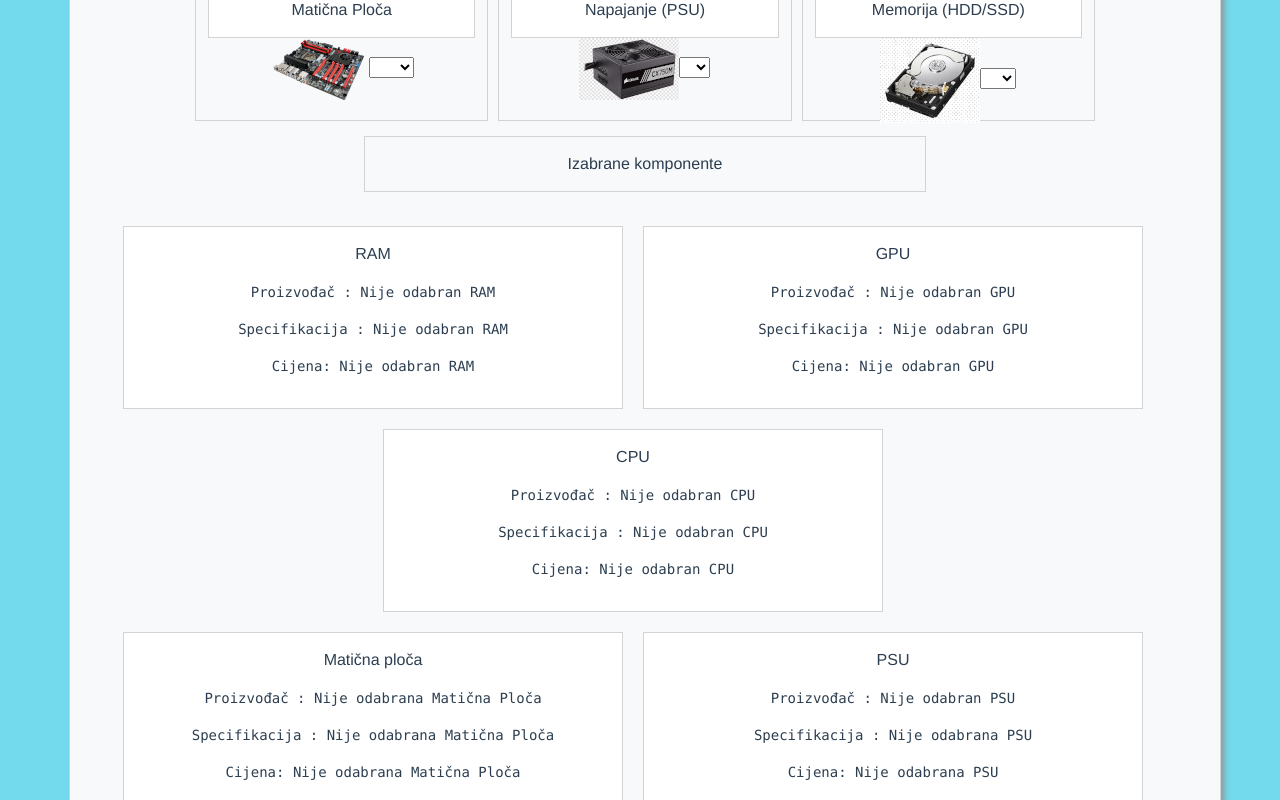
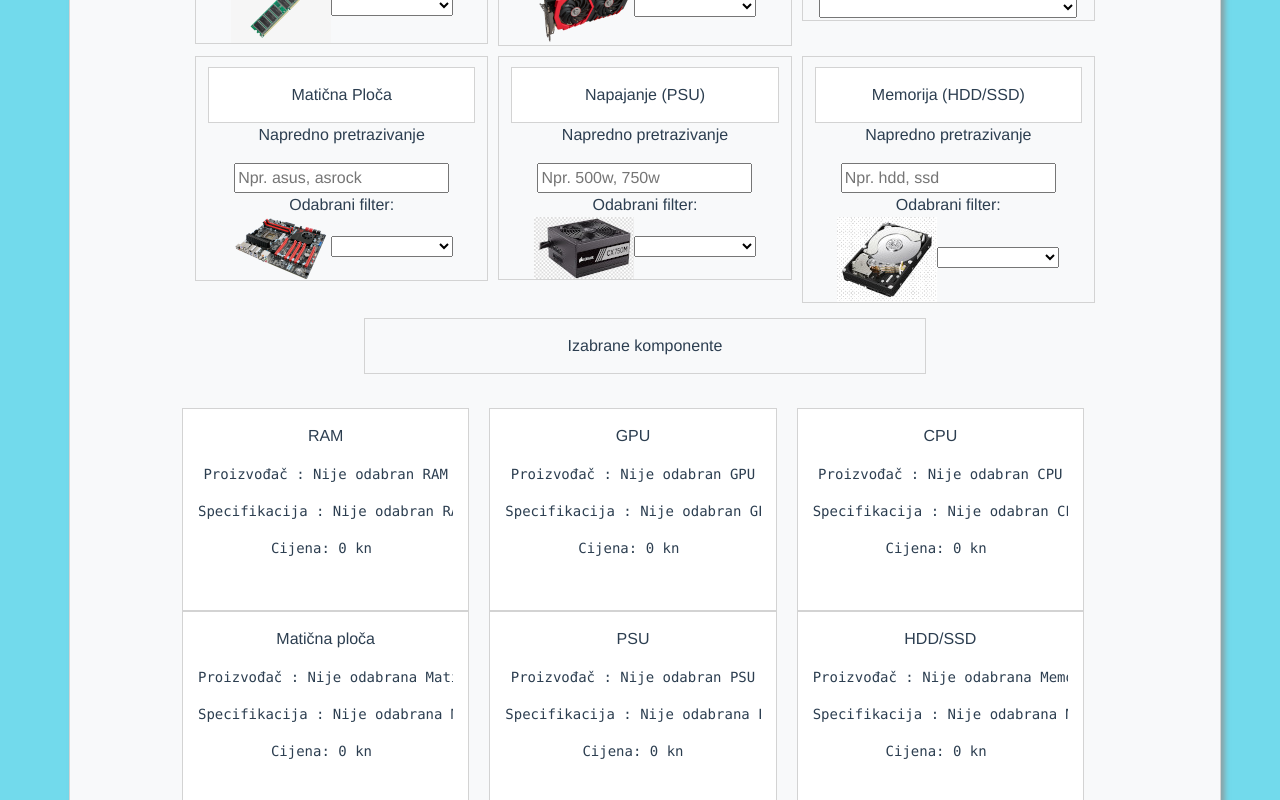
Before and after one commit to Kristijan-Kekic/PI-Smart-pc-phone, a Vue app: page /Home/Slaganje-PC in a window 1280 px wide. Shown: the part 520-1320 px from the top of the page. Built offline with nearby package versions, Linux system fonts and the light colour scheme.

Commit message:
Slaganje dodan searchtext, mali rework viewa

```diff
--- a/src/components/Navbar.vue
+++ b/src/components/Navbar.vue
@@ -3,7 +3,7 @@
     <nav class="navbar navbar-expand-lg navbar-light bg-light">
         <div class="col-1"></div>
         <div class="col-1">
-          <router-link class="rl" to="/Košarica"><img src="../assets/ikone/cart.svg" width="20" height="20" style="margin-bottom:5px;"> Lista želja
+          <router-link class="rl" to="/Wishlist"><img src="../assets/ikone/cart.svg" width="20" height="20" style="margin-bottom:5px;"> Lista želja
           </router-link>
         </div>
         <div class="col-1"></div>
--- a/src/router/index.js
+++ b/src/router/index.js
@@ -16,9 +16,9 @@ const routes = [
     component: () => import(/* webpackChunkName: "about" */ '../views/Pregled-PC.vue')
   },
   {
-    path: '/Kosarica',
-    name: 'Kosarica',
-    component: () => import(/* webpackChunkName: "about" */ '../views/Kosarica.vue')
+    path: '/Wishlist',
+    name: 'Wishlist',
+    component: () => import(/* webpackChunkName: "about" */ '../views/Wishlist.vue')
   },
     {
     path: '/Home/Slaganje-PC',
--- a/src/views/Slaganje-PC.vue
+++ b/src/views/Slaganje-PC.vue
@@ -34,11 +34,17 @@
             <div class="col-lg-3">
 
               <div class="box1">Radna memorija (RAM)</div>
+              <p>Napredno pretrazivanje</p>
+              <form id="filterRAM" class="col">
+                <input v-model="store.RAMFilter" class="form-control-mr-sm-2" type="search" placeholder="Npr. 2gb, 4gb"/>
+              </form>
+                <span>Odabrani filter: {{ store.RAMFilter }}</span>
+              <br>
 
               <img src="../assets/images/ram.png">
 
               <select v-model="productRAM.selectedRAM">
-                <option v-bind:value="{id: RAM.id, naziv: RAM.naziv, radmemorija: RAM.radmemorija, cijena: RAM.cijena}" v-for="RAM in RAMs" :key=RAM.id>
+                <option v-bind:value="{id: RAM.id, naziv: RAM.naziv, radmemorija: RAM.radmemorija, cijena: RAM.cijena}" v-for="RAM in filterram" :key=RAM.id>
                   {{RAM.radmemorija}}</option>
               </select>
 
@@ -51,11 +57,17 @@
              <div class="col-lg-3">
                <div class="box1">Grafički procesor (GPU)</div>
 
+               <p>Napredno pretrazivanje</p>
+              <form id="filterGPU" class="col">
+                <input v-model="store.GPUFilter" class="form-control-mr-sm-2" type="search" placeholder="Npr. amd, nvidia"/>
+              </form>
+                <span>Odabrani filter: {{ store.GPUFilter }}</span>
+                <br>
 
                 <img src="../assets/images/gpu.png">
 
                 <select v-model="productGPU.selectedGPU">
-                <option v-bind:value="{id: GPU.id, naziv: GPU.naziv, graprocesor: GPU.graprocesor, cijena: GPU.cijena}" v-for="GPU in GPUs" :key=GPU.id>
+                <option v-bind:value="{id: GPU.id, naziv: GPU.naziv, graprocesor: GPU.graprocesor, cijena: GPU.cijena}" v-for="GPU in filtergpu" :key=GPU.id>
                   {{GPU.graprocesor}}</option>
               </select>
 
@@ -68,13 +80,19 @@
              <div class="col-lg-3">
                <div class="box1">Procesor (CPU)</div>
 
+               <p>Napredno pretrazivanje</p>
+              <form id="filterCPU" class="col">
+                <input v-model="store.CPUFilter" class="form-control-mr-sm-2" type="search" placeholder="Npr. intel, amd"/>
+                </form>
+                <span>Odabrani filter: {{ store.CPUFilter }}</span>
+                <br>
 
               <!-- <img src="../assets/images/cpu.png"> -->
 
          <br>
 
               <select v-model="productCPU.selectedCPU">
-                <option v-bind:value="{id: cpu.id, naziv: cpu.naziv, procesor: cpu.procesor, cijena: cpu.cijena}" v-for="cpu in CPUs" :key=cpu.id>
+                <option v-bind:value="{id: cpu.id, naziv: cpu.naziv, procesor: cpu.procesor, cijena: cpu.cijena}" v-for="cpu in filtercpu" :key=cpu.id>
                   {{cpu.procesor}}</option>
               </select>
 
@@ -89,12 +107,17 @@
              <div class="col-lg-3">
                 <div class="box1">Matična Ploča</div>
 
-
+                <p>Napredno pretrazivanje</p>
+                <form id="filterMP" class="col">
+                <input v-model="store.MPFilter" class="form-control-mr-sm-2" type="search" placeholder="Npr. asus, asrock"/>
+                </form>
+                <span>Odabrani filter: {{ store.MPFilter }}</span>
+                <br>
 
                 <img src="../assets/images/maticna.png">
 
                 <select v-model="productMaticna.selectedMaticna">
-                <option v-bind:value="{id: maticna.id, naziv: maticna.naziv, mploca: maticna.mploca, cijena: maticna.cijena}" v-for="maticna in maticnas" :key=maticna.id>
+                <option v-bind:value="{id: maticna.id, naziv: maticna.naziv, mploca: maticna.mploca, cijena: maticna.cijena}" v-for="maticna in filtermp" :key=maticna.id>
                   {{maticna.mploca}}</option>
               </select>
 
@@ -106,12 +129,16 @@
 
              <div class="col-lg-3">
                 <div class="box1">Napajanje (PSU)</div>
-
-
+                <p>Napredno pretrazivanje</p>
+                <form id="filterPSU" class="col">
+                <input v-model="store.PSUFilter" class="form-control-mr-sm-2" type="search" placeholder="Npr. 500w, 750w"/>
+                </form>
+                <span>Odabrani filter: {{ store.PSUFilter }}</span>
+                <br>
                <img src="../assets/images/psu.jpg">
 
                <select v-model="productPSU.selectedPSU">
-                <option v-bind:value="{id: PSU.id, naziv: PSU.naziv, nap: PSU.nap, cijena: PSU.cijena}" v-for="PSU in PSUs" :key=PSU.id>
+                <option v-bind:value="{id: PSU.id, naziv: PSU.naziv, nap: PSU.nap, cijena: PSU.cijena}" v-for="PSU in filterpsu" :key=PSU.id>
                   {{PSU.nap}}</option>
               </select>
                 </div>
@@ -120,12 +147,18 @@
              <div class="col-lg-3">
                 <div class="box1">Memorija (HDD/SSD)</div>
 
-
+                <p>Napredno pretrazivanje</p>
+                <form id="filterHD" class="col">
+                <input v-model="store.HDFilter" class="form-control-mr-sm-2" type="search" placeholder="Npr. hdd, ssd"/>
+                </form>
+                <span>Odabrani filter: {{ store.HDFilter }}</span>
+                <br>
                 <img src="../assets/images/hdd-sdd.jpg">
                 <select v-model="productMemorija.selectedMemorija">
-                <option v-bind:value="{id: memorija.id, naziv: memorija.naziv, mem: memorija.mem, cijena: memorija.cijena}" v-for="memorija in memorijas" :key=memorija.id>
+                <option v-bind:value="{id: memorija.id, naziv: memorija.naziv, mem: memorija.mem, cijena: memorija.cijena}" v-for="memorija in filterhd" :key=memorija.id>
                   {{memorija.mem}}</option>
               </select>
+                <br>
             </div>
 
 
@@ -150,19 +183,19 @@
            <p>RAM</p>
           <pre>Proizvođač : {{productRAM.selectedRAM.naziv}}</pre>
             <pre>Specifikacija : {{productRAM.selectedRAM.radmemorija}}</pre>
-            <pre>Cijena: {{productRAM.selectedRAM.cijena}}</pre>
+            <pre>Cijena: {{productRAM.selectedRAM.cijena}} kn </pre>
           </div>
 
            <div class="box3"><p>GPU</p>
             <pre>Proizvođač : {{productGPU.selectedGPU.naziv}}</pre>
             <pre>Specifikacija : {{productGPU.selectedGPU.graprocesor}}</pre>
-            <pre>Cijena: {{productGPU.selectedGPU.cijena}}</pre>
+            <pre>Cijena: {{productGPU.selectedGPU.cijena }} kn </pre>
             </div>
 
            <div class="box3"><p>CPU</p>
             <pre>Proizvođač : {{productCPU.selectedCPU.naziv}}</pre>
             <pre>Specifikacija : {{productCPU.selectedCPU.procesor}}</pre>
-            <pre>Cijena: {{productCPU.selectedCPU.cijena}}</pre>
+            <pre>Cijena: {{productCPU.selectedCPU.cijena}} kn </pre>
            </div>
           </div>
 
@@ -171,17 +204,17 @@
           <div class="box3"><p>Matična ploča</p>
             <pre>Proizvođač : {{productMaticna.selectedMaticna.naziv}}</pre>
             <pre>Specifikacija : {{productMaticna.selectedMaticna.mploca}}</pre>
-            <pre>Cijena: {{productMaticna.selectedMaticna.cijena}}</pre>
+            <pre>Cijena: {{productMaticna.selectedMaticna.cijena}} kn </pre>
            </div>
            <div class="box3"><p>PSU</p>
             <pre>Proizvođač : {{productPSU.selectedPSU.naziv}}</pre>
             <pre>Specifikacija : {{productPSU.selectedPSU.nap}}</pre>
-            <pre>Cijena: {{productPSU.selectedPSU.cijena}}</pre>
+            <pre>Cijena: {{productPSU.selectedPSU.cijena}} kn</pre>
           </div>
            <div class="box3"><p>HDD/SSD</p>
             <pre>Proizvođač : {{productMemorija.selectedMemorija.naziv}}</pre>
             <pre>Specifikacija : {{productMemorija.selectedMemorija.mem}}</pre>
-            <pre>Cijena: {{productMemorija.selectedMemorija.cijena}}</pre>
+            <pre>Cijena: {{productMemorija.selectedMemorija.cijena}} kn </pre>
               </div>
 
             </div>
@@ -211,22 +244,25 @@
 
   data() {
     return {
+    store,
+
     productRAM: {
       selectedRAM: {
         id: 1,
         naziv: 'Nije odabran RAM',
         radmemorija: 'Nije odabran RAM',
-        cijena: 'Nije odabran RAM'
+        cijena: '0'
 
       }
     },
 
     RAMs: [
-      {id: 1, naziv:'r' , radmemorija:'r', cijena: 0 + ' Kn'},
-      {id: 2, naziv:'r' , radmemorija:'r', cijena: 0 + ' Kn'},
-      {id: 3, naziv:'r' , radmemorija:'r', cijena: 0 + ' Kn'},
-      {id: 4, naziv:'r' , radmemorija:'r', cijena: 0 + ' Kn'},
-      {id: 5, naziv:'r' , radmemorija:'r', cijena: 0 + ' Kn'},
+      {id: 0, naziv:'Nije odabrano' , radmemorija:'Nije odabrano', cijena: 0},
+      {id: 1, naziv:'aaaa' , radmemorija:'r', cijena: 0 },
+      {id: 2, naziv:'bbbb' , radmemorija:'r', cijena: 0 },
+      {id: 3, naziv:'cccc' , radmemorija:'r', cijena: 0 },
+      {id: 4, naziv:'aaab' , radmemorija:'r', cijena: 0 },
+      {id: 5, naziv:'ccdd' , radmemorija:'r', cijena: 0 },
 
     ],
 
@@ -235,17 +271,18 @@ productGPU: {
         id: 1,
         naziv: 'Nije odabran GPU',
         graprocesor: 'Nije odabran GPU',
-        cijena: 'Nije odabran GPU'
+        cijena: '0'
 
       }
     },
 
     GPUs: [
-      {id: 1, naziv:'g' , graprocesor:'g', cijena: 0 + ' Kn'},
-      {id: 2, naziv:'g' , graprocesor:'g', cijena: 0 + ' Kn'},
-      {id: 3, naziv:'g' , graprocesor:'g', cijena: 0 + ' Kn'},
-      {id: 4, naziv:'g' , graprocesor:'g', cijena: 0 + ' Kn'},
-      {id: 5, naziv:'g' , graprocesor:'g', cijena: 0 + ' Kn'},
+      {id: 0, naziv:'Nije odabrano' , graprocesor:'Nije odabrano', cijena: 0},
+      {id: 1, naziv:'g' , graprocesor:'g', cijena: 0 },
+      {id: 2, naziv:'g' , graprocesor:'g', cijena: 0 },
+      {id: 3, naziv:'g' , graprocesor:'g', cijena: 0 },
+      {id: 4, naziv:'g' , graprocesor:'g', cijena: 0 },
+      {id: 5, naziv:'g' , graprocesor:'g', cijena: 0 },
 
     ],
 
@@ -254,17 +291,18 @@ productGPU: {
         id: 1,
         naziv: 'Nije odabran CPU',
         procesor: 'Nije odabran CPU',
-        cijena: 'Nije odabran CPU'
+        cijena: '0'
 
       }
     },
 
     CPUs: [
-      {id: 1, naziv:'AMD' , procesor:'ryzen 5 3600 3.6ghz 17866 65w', cijena: 1500 + ' Kn'},
-      {id: 2, naziv:'AMD' , procesor:'ryzen 5 5600x 22180 65w', cijena: 2600 + ' Kn'},
-      {id: 3, naziv:'AMD' , procesor:'ryzen 7 3700x 3.6ghz 22798 65w', cijena: 2087 + ' Kn'},
-      {id: 4, naziv:'Intel' , procesor:'i9-10900x 3.7ghz 22849 165w', cijena: 4583 + ' Kn'},
-      {id: 5, naziv:'Intel' , procesor:'i3-10320 3.8ghz 10123 65w', cijena: 1378 + ' Kn'},
+      {id: 0, naziv:'Nije odabrano' , procesor:'Nije odabrano', cijena: 0},
+      {id: 1, naziv:'AMD' , procesor:'ryzen 5 3600 3.6ghz 17866 65w', cijena: 1500},
+      {id: 2, naziv:'AMD' , procesor:'ryzen 5 5600x 22180 65w', cijena: 2600},
+      {id: 3, naziv:'AMD' , procesor:'ryzen 7 3700x 3.6ghz 22798 65w', cijena: 2087},
+      {id: 4, naziv:'Intel' , procesor:'i9-10900x 3.7ghz 22849 165w', cijena: 4583},
+      {id: 5, naziv:'Intel' , procesor:'i3-10320 3.8ghz 10123 65w', cijena: 1378},
 
     ],
 
@@ -274,17 +312,18 @@ productGPU: {
         id: 1,
         naziv: 'Nije odabrana Matična Ploča',
         mploca: 'Nije odabrana Matična Ploča',
-        cijena: 'Nije odabrana Matična Ploča'
+        cijena: '0'
 
       }
     },
 
     maticnas: [
-      {id: 1, naziv:'mp' , mploca:'mp', cijena: 0 + ' Kn'},
-      {id: 2, naziv:'mp' , mploca:'mp', cijena: 0 + ' Kn'},
-      {id: 3, naziv:'mp' , mploca:'mp', cijena: 0 + ' Kn'},
-      {id: 4, naziv:'mp' , mploca:'mp', cijena: 0 + ' Kn'},
-      {id: 5, naziv:'mp' , mploca:'mp', cijena: 0 + ' Kn'},
+      {id: 0, naziv:'Nije odabrano', mploca:'Nije odabrano', cijena: 0},
+      {id: 1, naziv:'mp' , mploca:'mp', cijena: 0 },
+      {id: 2, naziv:'mp' , mploca:'mp', cijena: 0 },
+      {id: 3, naziv:'mp' , mploca:'mp', cijena: 0 },
+      {id: 4, naziv:'mp' , mploca:'mp', cijena: 0 },
+      {id: 5, naziv:'mp' , mploca:'mp', cijena: 0 },
 
     ],
 
@@ -293,17 +332,18 @@ productGPU: {
         id: 1,
         naziv: 'Nije odabran PSU',
         nap: 'Nije odabrana PSU',
-        cijena: 'Nije odabrana PSU'
+        cijena: '0'
 
       }
     },
 
     PSUs: [
-      {id: 1, naziv:'p' , nap:'p', cijena: 0 + ' Kn'},
-      {id: 2, naziv:'p' , nap:'p', cijena: 0 + ' Kn'},
-      {id: 3, naziv:'p' , nap:'p', cijena: 0 + ' Kn'},
-      {id: 4, naziv:'p' , nap:'p', cijena: 0 + ' Kn'},
-      {id: 5, naziv:'p' , nap:'p', cijena: 0 + ' Kn'},
+      {id: 0, naziv:'Nije odabrano' , nap:'Nije odabrano', cijena: 0},
+      {id: 1, naziv:'p' , nap:'p', cijena: 0 },
+      {id: 2, naziv:'p' , nap:'p', cijena: 0 },
+      {id: 3, naziv:'p' , nap:'p', cijena: 0 },
+      {id: 4, naziv:'p' , nap:'p', cijena: 0 },
+      {id: 5, naziv:'p' , nap:'p', cijena: 0 },
 
     ],
 
@@ -312,25 +352,83 @@ productGPU: {
         id: 1,
         naziv: 'Nije odabrana Memorija',
         mem: 'Nije odabrana Memorija',
-        cijena: 'Nije odabrana Memorija'
+        cijena: '0'
 
       }
     },
 
     memorijas: [
-      {id: 1, naziv:'m' , mem:'m', cijena: 0 + ' Kn'},
-      {id: 2, naziv:'m' , mem:'m', cijena: 0 + ' Kn'},
-      {id: 3, naziv:'m' , mem:'m', cijena: 0 + ' Kn'},
-      {id: 4, naziv:'m' , mem:'m', cijena: 0 + ' Kn'},
-      {id: 5, naziv:'m' , mem:'m', cijena: 0 + ' Kn'},
+      {id: 0, naziv:'Nije odabrano' , mem:'Nije odabrano', cijena: 0},
+      {id: 1, naziv:'m' , mem:'m', cijena: 0 },
+      {id: 2, naziv:'m' , mem:'m', cijena: 0 },
+      {id: 3, naziv:'m' , mem:'m', cijena: 0 },
+      {id: 4, naziv:'m' , mem:'m', cijena: 0 },
+      {id: 5, naziv:'m' , mem:'m', cijena: 0 },
 
     ],
+
     }
+
   },
 
    components:{
       Natrag
+  },
+
+
+  computed: {
+    filterram() {
+      return this.ram(this.RAMs)
     }
+    ,filtergpu() {
+      return this.gpu(this.GPUs)
+    },
+    filtercpu() {
+      return this.cpu(this.CPUs)
+    },
+    filtermp() {
+      return this.mp(this.maticnas)
+    },
+    filterpsu() {
+      return this.psu(this.PSUs)
+    },
+    filterhd() {
+      return this.hd(this.memorijas)
+    }
+  },
+
+  methods: {
+    ram: function(RAMs) {
+    let ramf = (this.store.RAMFilter).toLowerCase();
+    return RAMs.filter(ram => ram.naziv.indexOf(ramf) >= 0);
+    },
+
+    gpu: function(GPUs) {
+    let gpuf = (this.store.GPUFilter).toLowerCase();
+    return GPUs.filter(gpu => gpu.naziv.indexOf(gpuf) >= 0);
+    },
+
+    cpu: function(CPUs) {
+    let cpuf = (this.store.CPUFilter).toLowerCase();
+    return CPUs.filter(cpu => cpu.naziv.indexOf(cpuf) >= 0);
+    },
+
+    mp: function(maticnas) {
+    let mpf = (this.store.MPFilter).toLowerCase();
+    return maticnas.filter(maticna => maticna.naziv.indexOf(mpf) >= 0);
+    },
+
+    psu: function(PSUs) {
+    let psuf = (this.store.PSUFilter).toLowerCase();
+    return PSUs.filter(psu => psu.naziv.indexOf(psuf) >= 0);
+    },
+
+    hd: function(memorijas) {
+    let hdf = (this.store.HDFilter).toLowerCase();
+    return memorijas.filter(hd => hd.naziv.indexOf(hdf) >= 0);
+    }
+
+  },
 };
 </script>
 
@@ -364,7 +462,7 @@ productGPU: {
 
 
 .col-lg-3{
-    height: 150px;
+  height: 100%;
   margin:5px;
   border-color:lightgray;
   border-style: solid;
@@ -395,7 +493,7 @@ display: inline-block;
 background:white;
 padding:10px;
 width:500px;
-height:50px;
+height:20px;
 border-color:lightgray;
 border-style: solid;
 border-width: 1px;
@@ -420,7 +518,8 @@ margin-top:10px;
 }
 
 .box3{
-width:500px;
+width: 25%;
+height: 100%;
 background:white;
 padding:15px;
 border-color:lightgray;
```
Also changed, not shown: src/store.js (+7 -0 lines), src/views/Kosarica.vue (deleted, +0 -9 lines), src/views/Login-reg.vue (+29 -3 lines), src/views/Wishlist.vue (added, +55 -0 lines). Lines whose indentation alone changed are shown as unchanged.
